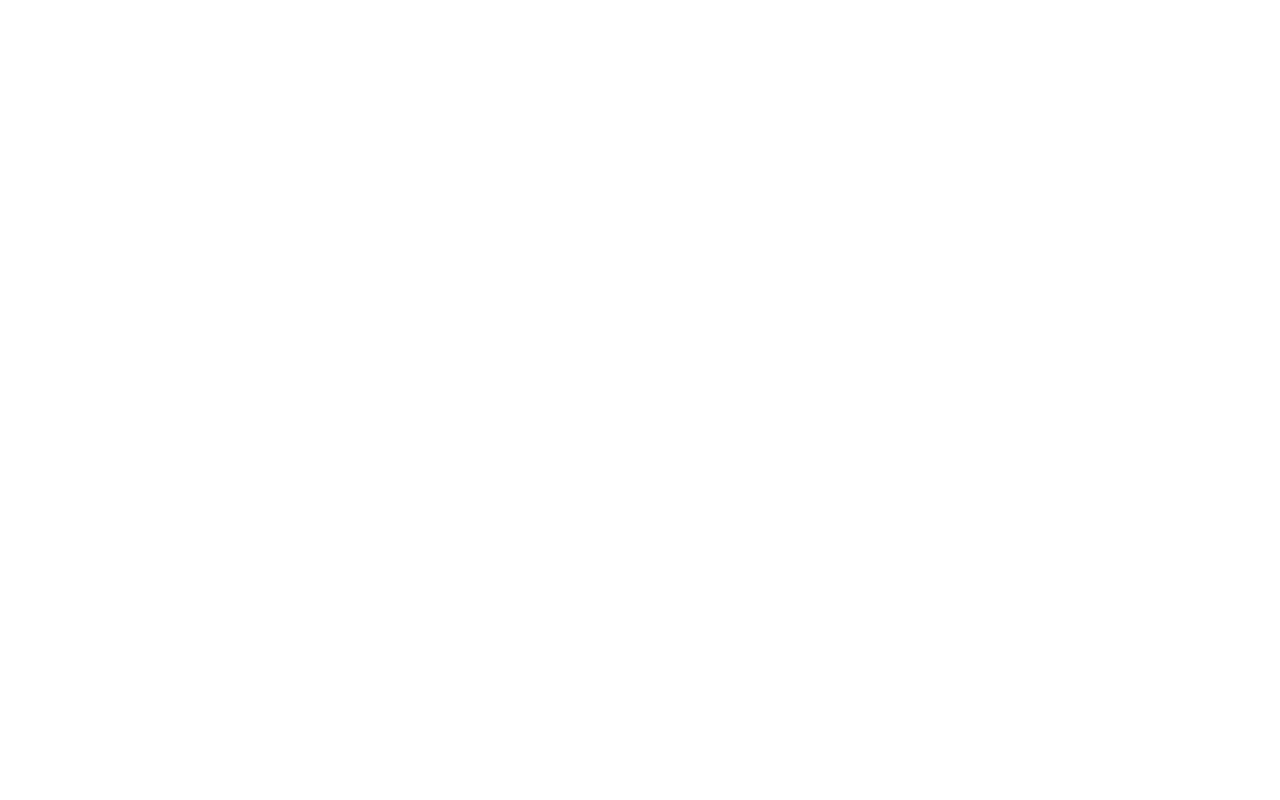
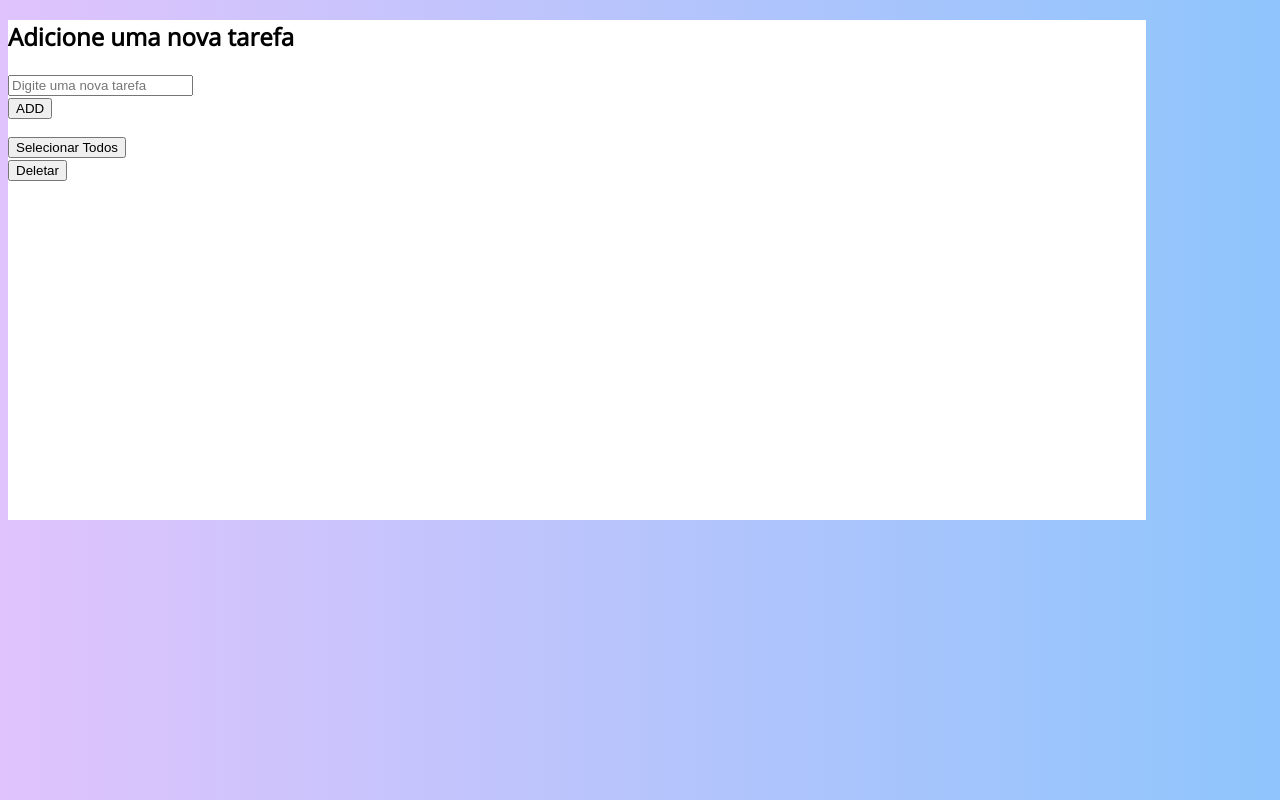
Before and after one commit to carolinadutras/projeto-todolist, a plain HTML site: page index.html in a window 1280 px wide. Drawn offline with nearby package versions, Linux system fonts and the light colour scheme.

Commit message:
Layout feito, faltando todo JS

```diff
--- a/css/style.css
+++ b/css/style.css
@@ -0,0 +1,10 @@
+body{
+    font-family: 'Open Sans', sans-serif;
+    background-image: linear-gradient( to right, #e0c3fc, #8ec5fc);
+}
+
+section{
+    background-color: #ffffff;
+    height: 500px;
+    width: 90%;
+}
--- a/index.html
+++ b/index.html
@@ -1,16 +1,53 @@
 <!DOCTYPE html>
-<html lang="en">
+<html lang="pt-br">
 <head>
     <meta charset="UTF-8">
     <meta name="viewport" content="width=device-width, initial-scale=1.0">
     <meta http-equiv="X-UA-Compatible" content="ie=edge">
-    <link rel="stylesheet" href="css/style.css">
+    <link rel="stylesheet" href="./css/style.css">
+    <link href="https://fonts.googleapis.com/css?family=Open+Sans&display=swap" rel="stylesheet">
     <title>To do List </title>
 </head>
+
 <body>
+    <section>
+
+        <div class="title">
+            <h1>Adicione uma nova tarefa</h1>
+        </div>
+
+        <div class="input">
+             <input type="text" placeholder="Digite uma nova tarefa">
+        </div>
+
+        <div class="btnAdd">
+            <button>ADD</button>
+        </div>
+
+        <div class="containt">
+            <ol class="toDo"></ol>
+        </div>
+
+        <div class="allBtn">
+
+            <div>
+                <button id="btnSelect">Selecionar Todos</button>
+            </div>
+
+            <div>
+                <button id="btnDelete">Deletar</button>
+            </div>
+
+
+        </div>
 
 
 
 
+
+    </section>
+
+<script src="js/script.js"></script>
 </body>
+
 </html>
```
